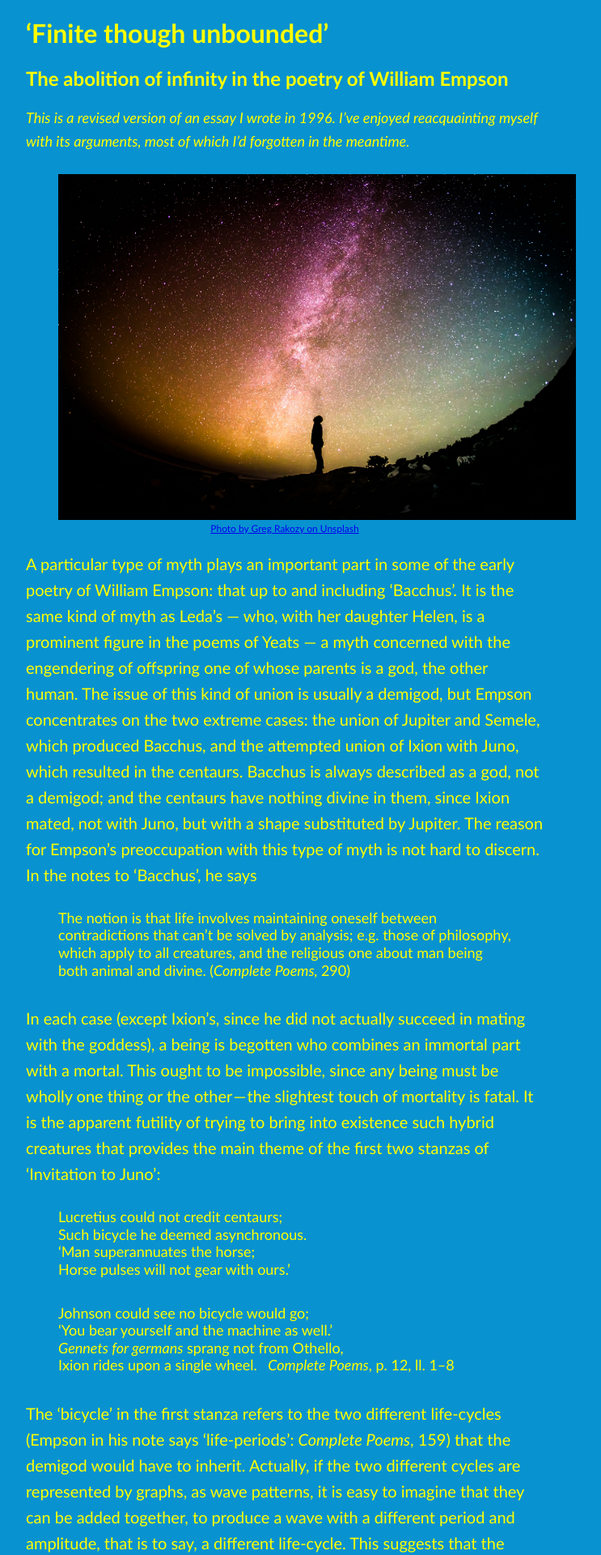
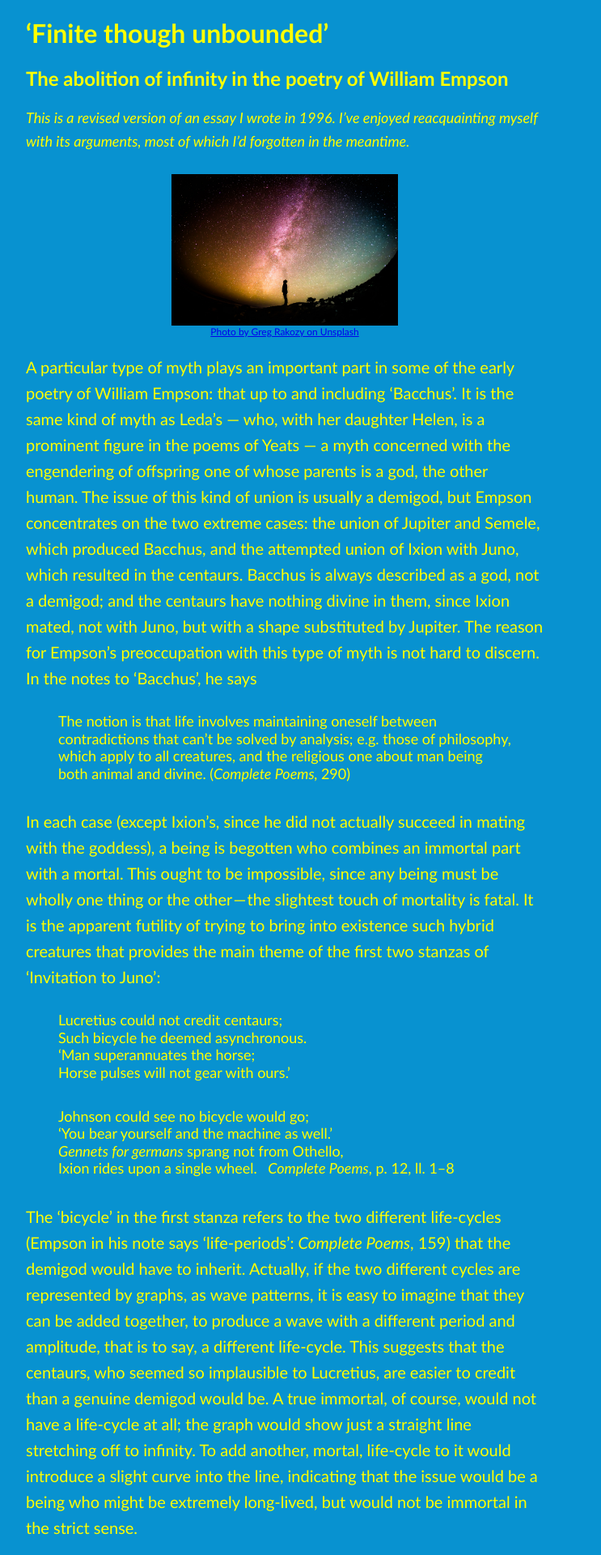
Before and after one commit to artkavanagh/github.io, a Jekyll site: the page finite-though-unbounded.html, which Jekyll copies as it is, in a window 1280 px wide. Shown: the top 1920 px of the page at 81% size, without its empty margins (288-1031 px from the left). Built offline with Jekyll 4.4.1, drawn with Linux system fonts in a browser that asks for light colours.

Commit message:
Update akstyles.css

```diff
--- a/assets/css/akstyles.css
+++ b/assets/css/akstyles.css
@@ -30,8 +30,11 @@ html, body {
         text-align: center;
         font-size: 12px;
       }
-      figure {
-	 float: center ;
+      img {
+	    display: block ;
+	    margin-left: auto ;
+	    margin-right: auto ;
+	    width: 50% ;
 	}
       figcaption {
 			margin: 0, 0 ;
```
